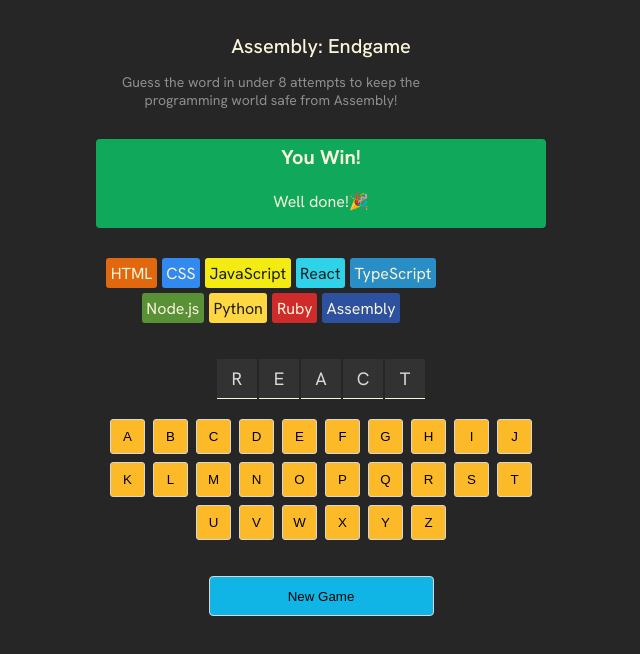
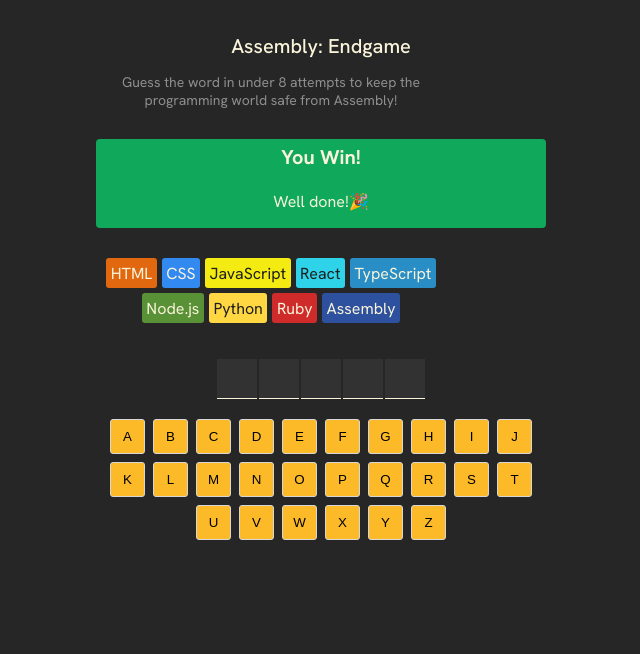
Before and after one commit to commanderjiji/assembly, a React (Vite) app: page / in a window 1280 px wide. Shown: the top 654 px of the page, without its empty margins (319-959 px from the left). Built offline with nearby package versions, Linux system fonts and the light colour scheme.

Commit message:
Add style on language whenever the user guess and hide button until the game is over

```diff
--- a/App.jsx
+++ b/App.jsx
@@ -6,40 +6,51 @@
 /**
  * Goal: Build out the main parts of our app
  *
- * Challenge: Update the keyboard when a letter is right
- * or wrong.
- *
- * Bonus: use the `clsx` package to easily add conditional
- * classNames to the keys of the keyboard. Check the docs
- * to learn how to use it 📖
+ * Challenge:
+ * 1. Create a variable `isGameOver` which evaluates to `true`
+ *    if the user has guessed incorrectly 8 times. Consider how
+ *    we might make this more dynamic if we were ever to add or
+ *    remove languages from the languages array.
+ * 2. Conditionally render the New Game button only if the game
+ *    is over.
  */
 
 export default function AssemblyEndgame() {
+	// State values
 	const [currentWord, setCurrentWord] = useState("react");
+	const [guessLetter, setGuessLetter] = useState([]);
 
-	const [guessLetter, setGuessLetter] = useState([]);
-	console.log(guessLetter);
+	// Derive values
+	const wrongGuessCount = guessLetter.filter((letter) => !currentWord.includes(letter)).length;
+	const isGameWon = currentWord.split("").every((letter) => guessLetter.includes(letter));
+	const isGameLost = wrongGuessCount >= languages.length;
+	const isGameOver = isGameWon || isGameLost;
 
+	// Static values
 	const alphabet = "abcdefghijklmnopqrstuvwxyz";
 
-	function handleGuessLetter(letter) {
+	function addGuessLetter(letter) {
 		setGuessLetter((prevLetter) => (prevLetter.includes(letter) ? prevLetter : [...prevLetter, letter]));
 	}
-	const languageElements = languages.map((lang) => {
+
+	const languageElements = languages.map((lang, i) => {
+		const isLanguageLost = i < wrongGuessCount;
+		const className = clsx("chip", isLanguageLost && "lost");
+
 		const styles = {
 			backgroundColor: lang.backgroundColor,
 			color: lang.color,
 		};
 
 		return (
-			<span className="chip" key={lang.name} style={styles}>
+			<span className={className} key={lang.name} style={styles}>
 				{lang.name}
 			</span>
 		);
 	});
 
-	const letterElements = currentWord.split("").map((word, index) => {
-		return <span key={index}>{word.toUpperCase()}</span>;
+	const letterElements = currentWord.split("").map((letter, index) => {
+		return <span key={index}>{guessLetter.includes(letter) ? letter.toUpperCase() : ""}</span>;
 	});
 
 	const keyboardElements = alphabet.split("").map((letter) => {
@@ -52,7 +63,7 @@
 		});
 
 		return (
-			<button key={letter} className={className} onClick={() => handleGuessLetter(letter)}>
+			<button key={letter} className={className} onClick={() => addGuessLetter(letter)}>
 				{letter.toUpperCase()}
 			</button>
 		);
@@ -75,7 +86,7 @@
 			<section className="word">{letterElements}</section>
 
 			<section className="keyboard">{keyboardElements}</section>
-			<button className="new-game">New Game</button>
+			{isGameOver && <button className="new-game">New Game</button>}
 		</main>
 	);
 }
--- a/index.css
+++ b/index.css
@@ -60,6 +60,22 @@
 span.chip {
 	border-radius: 3px;
 	padding: 4.5px;
+	position: relative;
+}
+
+/* Dimmed overlay with skull on "lost" languages */
+span.chip.lost::before {
+	content: "\01F480";
+	position: absolute;
+	display: flex;
+	align-items: center;
+	justify-content: center;
+	height: 100%;
+	width: 100%;
+	font-size: 0.85rem;
+	top: 0;
+	left: 0;
+	background-color: rgba(0, 0, 0, 0.7);
 }
 
 section.word {
```
